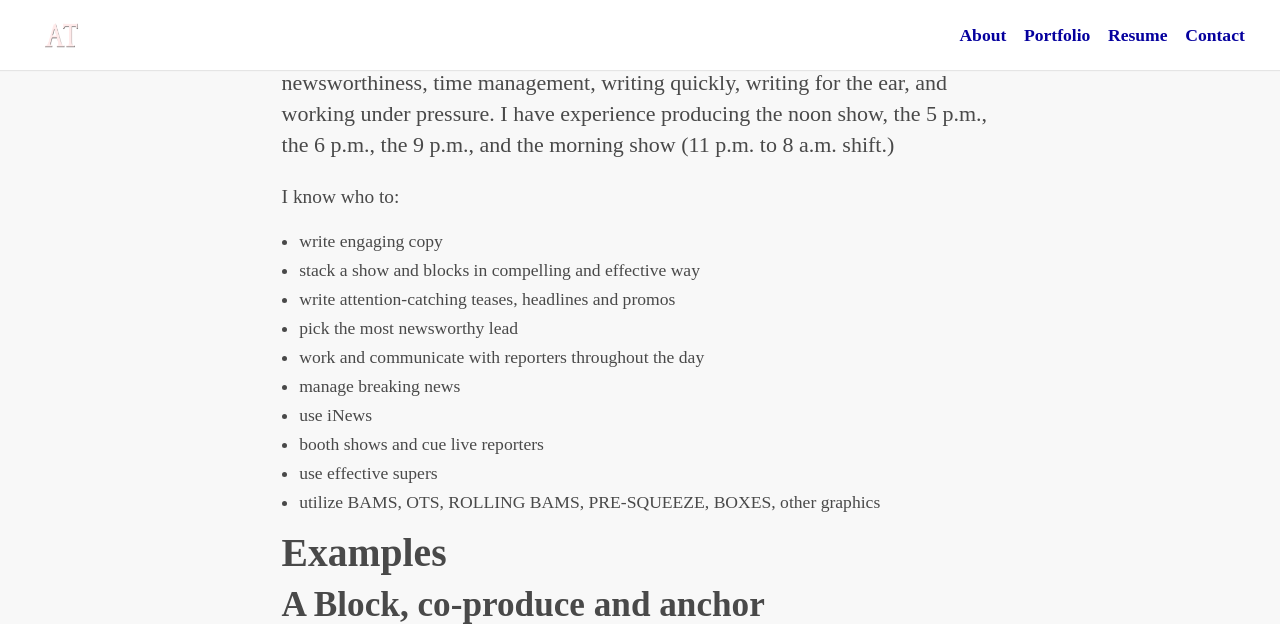
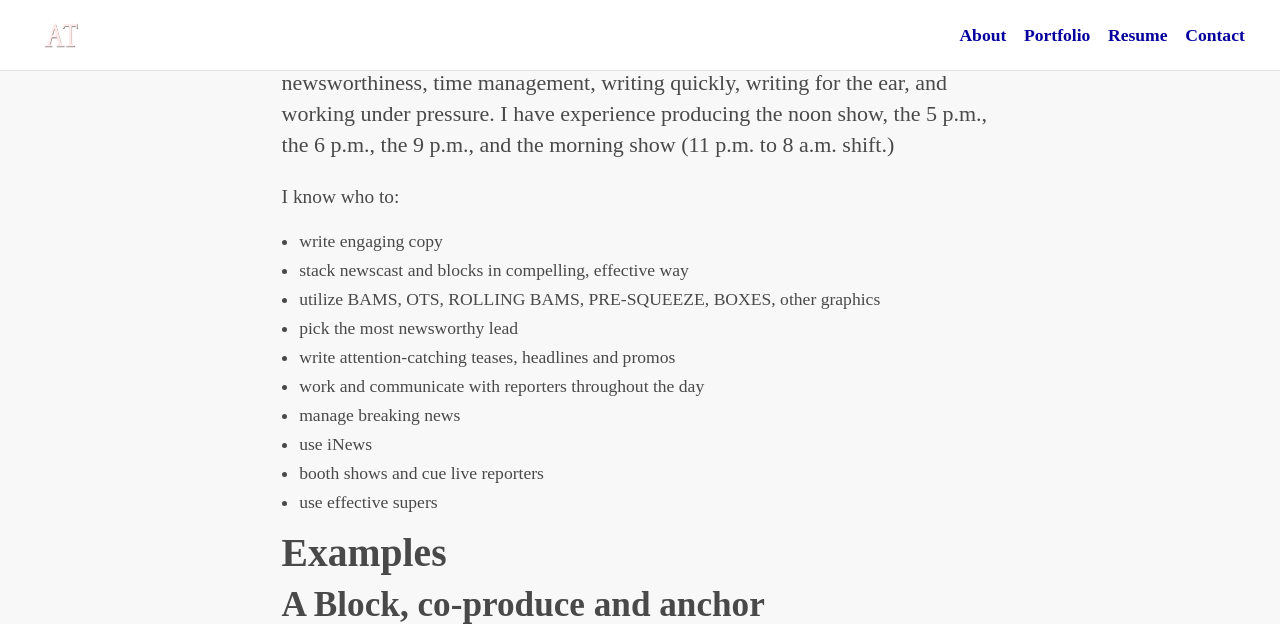
Before and after one commit to annabelthorpe/annabelthorpe.github.io, a Jekyll site: the page built from _posts/2017-02-05-producing.markdown, in a window 1280 px wide and 900 px high, scrolled down 940 px, cut to the strip 0-624 px from the top of the window. Built offline with Jekyll 4.4.1, drawn with Linux system fonts in a browser that asks for light colours; some web fonts are replaced; some of the changed text lies outside the part shown.

Commit message:
“update”

```diff
--- a/_posts/2017-02-04-anchor.markdown
+++ b/_posts/2017-02-04-anchor.markdown
@@ -18,7 +18,6 @@ I know how to:
 <h3>Reel</h3>
 <iframe width="728" height="410" src="https://www.youtube.com/embed/Ep8qeFchL70" frameborder="0" allow="accelerometer; autoplay; clipboard-write; encrypted-media; gyroscope; picture-in-picture" allowfullscreen></iframe>
 
-
 <figure class="large-img">
   <img src="/assets/images/anchor2.JPG" alt="Placeholder"/>
 </figure>
--- a/_posts/2017-02-05-producing.markdown
+++ b/_posts/2017-02-05-producing.markdown
@@ -10,15 +10,16 @@ As a producer at KOMU-TV, I've learned invaluable lessons about newsworthiness,
 
 I know who to:
 * write engaging copy
-* stack a show and blocks in compelling and effective way
+* stack newscast and blocks in compelling, effective way
+* utilize BAMS, OTS, ROLLING BAMS, PRE-SQUEEZE, BOXES, other graphics
+* pick the most newsworthy lead
 * write attention-catching teases, headlines and promos
-* pick the most newsworthy lead
 * work and communicate with reporters throughout the day
 * manage breaking news
 * use iNews
 * booth shows and cue live reporters
 * use effective supers
-* utilize BAMS, OTS, ROLLING BAMS, PRE-SQUEEZE, BOXES, other graphics
+
 
 
 ## Examples
@@ -26,10 +27,10 @@ I know who to:
 <iframe width="728" height="410" src="https://www.youtube.com/embed/XPhKJFLFr7Y" frameborder="0" allow="accelerometer; autoplay; clipboard-write; encrypted-media; gyroscope; picture-in-picture" allowfullscreen></iframe>
 
 See more examples of my work below.
-* [B Block Examples 1](https://youtu.be/StDtxeuVVFk)
-* [B Block Example 2](https://youtu.be/nqibNZ8azh0)
+* [B Block Example 1](https://youtu.be/StDtxeuVVFk)
+* [B Block Exampl 2](https://youtu.be/nqibNZ8azh0)
 
-<h3>A Block, solo-produce and not anchor</h3>
+<h3>A Block, solo-produce</h3>
 <iframe width="728" height="410" src="https://www.youtube.com/embed/HED4qd5WXJw" frameborder="0" allow="accelerometer; autoplay; encrypted-media; gyroscope; picture-in-picture" allowfullscreen></iframe>
 
 See more examples of my work below.
```
